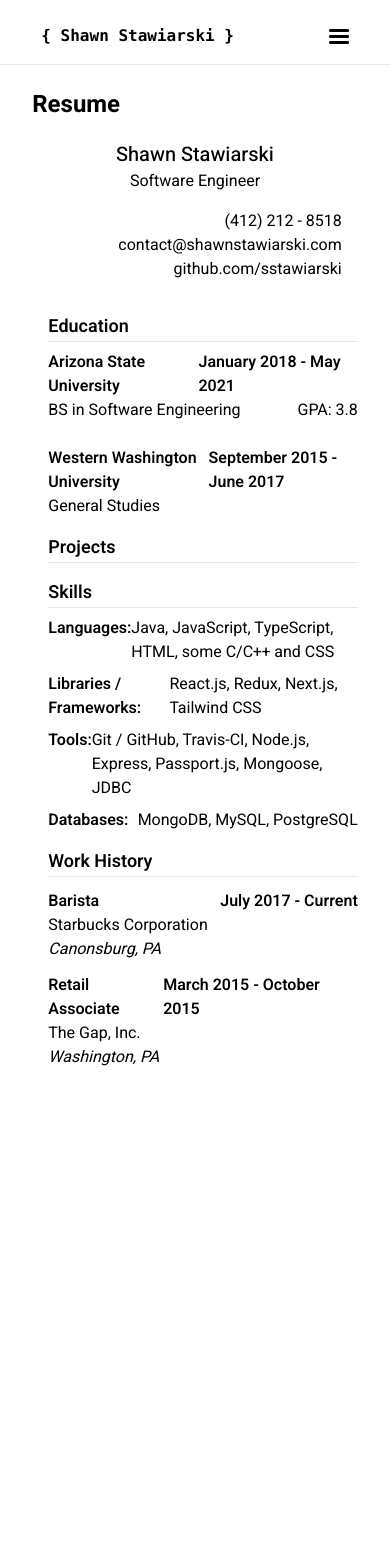
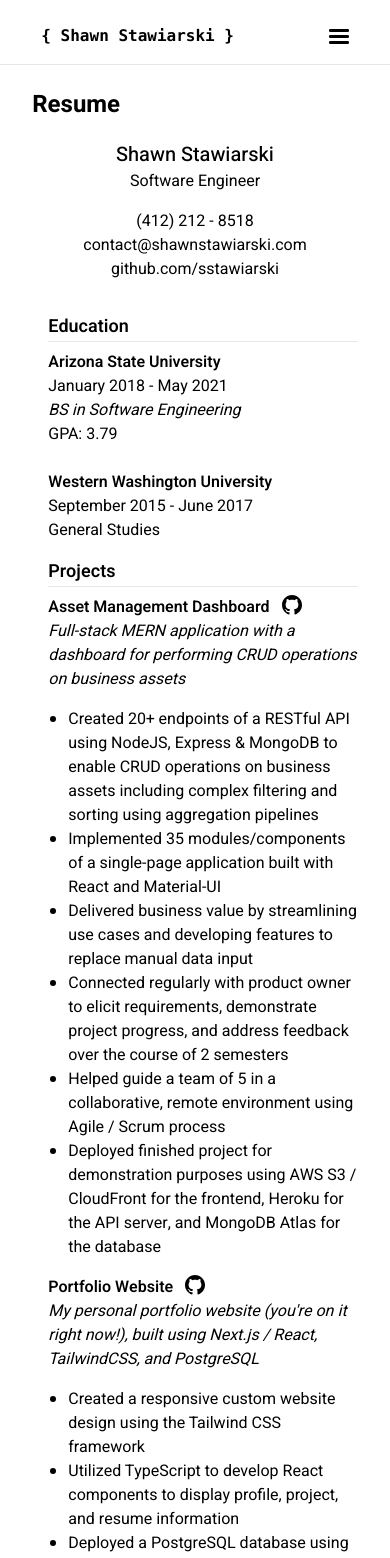
Before and after one commit to sstawiarski/nextjs-portfolio-website, a Next.js app: page /resume in a window 390 px wide. Shown: the top 1558 px of the page. Before the commit the page ends 1125 px from the top, so only its background shows below. Built offline with nearby package versions, Linux system fonts and the light colour scheme.

Commit message:
feat: make resume more dynamic
adds types and data for the resume sections to be dynamically mapped and improve maintainability
fixes styling issues on small screens

```diff
--- a/pages/resume.tsx
+++ b/pages/resume.tsx
@@ -1,8 +1,131 @@
+import { FC } from 'react';
 import { useRouter } from "next/router";
-import { Subsection, ProfileFooter, FooterItem } from "../components/ProjectDetail";
+import GitHubIcon from "../public/icons/github.svg";
 
-const Resume = () => {
+type ResumeProject = {
+    name: string;
+    addl?: string;
+    subtitle?: string;
+    bullets: string[];
+
+    /** An external URL to link to, such as GitHub */
+    ext_url?: string;
+    /** The relative URL of the project page in this portfolio */
+    url?: string;
+};
+
+type ResumeWorkHistory = {
+    company: string;
+    location: string;
+    startMonth: string;
+    endMonth: string;
+    jobTitle: string;
+};
+
+type ResumeSkill = {
+    title: string;
+    items: string | string[];
+};
+
+/* List of projects for the resume Projects section */
+const projects: ResumeProject[] = [
+    {
+        name: "Asset Management Dashboard",
+        addl: "Capstone Project",
+        subtitle: "Full-stack MERN application with a dashboard for performing CRUD operations on business assets",
+        bullets: [
+            "Created 20+ endpoints of a RESTful API using NodeJS, Express & MongoDB to enable CRUD operations on business assets including complex filtering and sorting using aggregation pipelines",
+            "Implemented 35 modules/components of a single-page application built with React and Material-UI",
+            "Delivered business value by streamlining use cases and developing features to replace manual data input",
+            "Connected regularly with product owner to elicit requirements, demonstrate project progress, and address feedback over the course of 2 semesters",
+            "Helped guide a team of 5 in a collaborative, remote environment using Agile / Scrum process",
+            "Deployed finished project for demonstration purposes using AWS S3 / CloudFront for the frontend, Heroku for the API server, and MongoDB Atlas for the database",
+        ],
+        ext_url: "https://github.com/sstawiarski/SER-401-Project-24",
+        url: "/projects/2",
+    },
+    {
+        name: "Portfolio Website",
+        subtitle:
+            "My personal portfolio website (you're on it right now!), built using Next.js / React, TailwindCSS, and PostgreSQL",
+        bullets: [
+            "Created a responsive custom website design using the Tailwind CSS framework",
+            "Utilized TypeScript to develop React components to display profile, project, and resume information",
+            "Deployed a PostgreSQL database using AWS RDS and created TypeORM models for storing content",
+            "Employed data fetching techniques supplied by Next.js to statically generate webpages",
+            "Optimized website performance and SEO using Lighthouse analysis and Next.js features such as static generation, server-side rendering, and image optimization",
+            "Employed AWS Lambda, AWS SES, and AWS API Gateway to implement a serverless email contact form",
+        ],
+        ext_url: "https://github.com/sstawiarski/nextjs-portfolio-website",
+    },
+    {
+        name: "Distributed P2P Calculator",
+        subtitle: "Multithreaded Java peer-to-peer calculator CLI application",
+        bullets: [
+            "Designed and implemented leader elections and distributed mathematical calculations",
+            "Used protocol buffers to facilitate peer communication using structured messages",
+            "Ensured fault tolerance by handling communication errors and electing new leaders as necessary",
+        ],
+    },
+    {
+        name: "Movie Database and CLI Tool",
+        subtitle: "Java command line application accessing a MySQL database to perform selected queries on movies",
+        bullets: [
+            "Designed relational schema and performed database normalization to ensure database quality and data integrity across 13 tables",
+            "Implemented 22 different queries on the database securely by using PreparedStatements & the JDBC API",
+        ],
+        url: "/projects/1",
+    },
+];
+
+/* Work history section content */
+const workItems: ResumeWorkHistory[] = [
+    {
+        location: "Canonsburg, PA",
+        jobTitle: "Barista",
+        startMonth: "July 2017",
+        endMonth: "Current",
+        company: "Starbucks Coffee Company",
+    },
+    {
+        location: "Washington, PA",
+        jobTitle: "Retail Associate",
+        startMonth: "March 2015",
+        endMonth: "October 2015",
+        company: "The Gap, Inc.",
+    },
+    {
+        location: "Canonsburg, PA",
+        jobTitle: "Team Member",
+        startMonth: "June 2014",
+        endMonth: "October 2014",
+        company: "Zoup! Eatery",
+    },
+];
+
+/* Skills section content */
+const skills: ResumeSkill[] = [
+    {
+        title: "Languages",
+        items: ["Java", "JavaScript", "TypeScript", "HTML", "some C/C++ and CSS"],
+    },
+    {
+        title: "Libraries / Frameworks",
+        items: ["React.js", "Redux", "Next.js", "Tailwind CSS"],
+    },
+    {
+        title: "Tools",
+        items: ["Git / GitHub", "Travis-CI", "Node.js", "Express", "Passport.js", "Mongoose", "JDBC"],
+    },
+    {
+        title: "Databases",
+        items: ["MongoDB", "MySQL", "PostgreSQL"],
+    },
+];
+
+const Resume: FC = () => {
     const router = useRouter();
+
     return (
         <article className="md:shadow w-11/12 md:w-3/4 rounded mr-auto ml-auto p-4 md:mt-10 dark:bg-gray-700">
             <header>
@@ -12,7 +135,7 @@ const Resume = () => {
                         <span className="text-xl font-medium">Shawn Stawiarski</span>
                         <span>Software Engineer</span>
                     </div>
-                    <div className="flex flex-col text-right">
+                    <div className="flex flex-col text-center sm:text-right">
                         <a href="tel:+14122128518" className="hover:text-blue-600 transition-colors">
                             (412) 212 - 8518
                         </a>
@@ -31,21 +154,21 @@ const Resume = () => {
                 <span className="font-semibold text-lg">Education</span>
                 <hr />
                 <div className="education-subsection mt-2">
-                    <div className="flex flex-row justify-between">
+                    <div className="flex flex-col sm:flex-row justify-between">
                         <span className="font-semibold text-base">Arizona State University</span>
-                        <span className="font-semibold text-base">January 2018 - May 2021</span>
+                        <span className="sm:font-semibold text-base">January 2018 - May 2021</span>
                     </div>
-                    <div className="flex flex-row justify-between">
-                        <span className="text-base">BS in Software Engineering</span>
-                        <span className="text-base">GPA: 3.8</span>
+                    <div className="flex flex-col sm:flex-row sm:justify-between">
+                        <span className="text-base italic sm:not-italic">BS in Software Engineering</span>
+                        <span className="text-base">GPA: 3.79</span>
                     </div>
                 </div>
                 <div className="education-subsection mt-6">
-                    <div className="flex flex-row justify-between">
+                    <div className="flex flex-col sm:flex-row justify-between">
                         <span className="font-semibold text-base">Western Washington University</span>
-                        <span className="font-semibold text-base">September 2015 - June 2017</span>
+                        <span className="sm:font-semibold text-base">September 2015 - June 2017</span>
                     </div>
-                    <div className="flex flex-row justify-between">
+                    <div className="flex flex-col sm:flex-row sm:justify-between">
                         <span className="text-base">General Studies</span>
                     </div>
                 </div>
@@ -55,55 +178,77 @@ const Resume = () => {
             <section className="mt-4 ml-4">
                 <span className="font-semibold text-lg">Projects</span>
                 <hr />
+                {projects.map((proj) => {
+                    const hasURL = Boolean(proj?.url);
+                    const classname = [
+                        "font-semibold text-base",
+                        hasURL
+                            ? "hover:text-blue-700 dark:hover:text-green-500 transition-colors cursor-pointer"
+                            : "cursor-default",
+                    ].join(" ");
 
+                    return (
+                        <div key={proj.name} className="mt-2 mb-4">
+                            <div className="flex justify-start -mb-7">
+                                <span className={classname} onClick={() => (hasURL ? router.push(proj.url) : null)}>
+                                    {proj.name}
+                                </span>
+                                {proj?.ext_url && (
+                                    <a target="_blank" href={proj.ext_url} rel="noopener noreferrer">
+                                        <GitHubIcon
+                                            aria-label={`Link to project named ${proj.name} GitHub repo`}
+                                            className="fill-current cursor-pointer ml-3 h-5 w-5 mt-0 mb-2 hover:text-blue-700 dark:hover:text-green-500 transition-colors"
+                                        />
+                                    </a>
+                                )}
+                            </div>
+                            <br />
+
+                            <span className="italic text-base">{proj?.subtitle}</span>
+                            <br />
+
+                            <div className="project-bullets">
+                                <ul className="list-disc ml-5 sm:ml-10 mt-4 sm:mt-0">
+                                    {proj.bullets.map((bullet, idx) => (
+                                        <li key={idx}>{bullet}</li>
+                                    ))}
+                                </ul>
+                            </div>
+                        </div>
+                    );
+                })}
             </section>
 
             {/* Skills */}
             <section className="mt-4 ml-4">
                 <span className="font-semibold text-lg">Skills</span>
                 <hr />
-                <div className="flex justify-between mt-2">
-                    <span className="font-semibold text-base">Languages:</span>
-                    <span>Java, JavaScript, TypeScript, HTML, some C/C++ and CSS</span>
-                </div>
-                <div className="flex justify-between mt-2">
-                    <span className="font-semibold text-base">Libraries / Frameworks:</span>
-                    <span>React.js, Redux, Next.js, Tailwind CSS</span>
-                </div>
-                <div className="flex justify-between mt-2">
-                    <span className="font-semibold text-base">Tools:</span>
-                    <span>Git / GitHub, Travis-CI, Node.js, Express, Passport.js, Mongoose, JDBC</span>
-                </div>
-                <div className="flex justify-between mt-2">
-                    <span className="font-semibold text-base">Databases:</span>
-                    <span>MongoDB, MySQL, PostgreSQL</span>
-                </div>
+                {skills.map((skill, idx) => (
+                    <div className="flex flex-col sm:flex-row sm:justify-between mt-2" key={idx}>
+                        <span className="font-semibold text-base">{skill.title}:</span>
+                        <span>{Array.isArray(skill.items) ? skill.items.join(", ") : skill.items}</span>
+                    </div>
+                ))}
             </section>
 
             {/* Work History */}
             <section className="mt-4 ml-4">
                 <span className="font-semibold text-lg">Work History</span>
                 <hr />
-                <div className="work-subsection mt-3">
-                    <div className="flex flex-row justify-between">
-                        <span className="font-semibold text-base">Barista</span>
-                        <span className="font-semibold text-base">July 2017 - Current</span>
+                {workItems.map((workItem, idx) => (
+                    <div key={idx} className="work-subsection mt-3">
+                        <div className="flex flex-col sm:flex-row justify-between">
+                            <span className="font-semibold text-base">{workItem.jobTitle}</span>
+                            <span className="sm:font-semibold text-base">
+                                {workItem.startMonth} - {workItem.endMonth}
+                            </span>
+                        </div>
+                        <div className="flex flex-row justify-between">
+                            <span className="italic sm:not-italic text-base">{workItem.company}</span>
+                        </div>
+                        <span className="italic">{workItem.location}</span>
                     </div>
-                    <div className="flex flex-row justify-between">
-                        <span className="text-base">Starbucks Corporation</span>
-                    </div>
-                    <span className="italic">Canonsburg, PA</span>
-                </div>
-                <div className="work-subsection mt-3">
-                    <div className="flex flex-row justify-between">
-                        <span className="font-semibold text-base">Retail Associate</span>
-                        <span className="font-semibold text-base">March 2015 - October 2015</span>
-                    </div>
-                    <div className="flex flex-row justify-between">
-                        <span className="text-base">The Gap, Inc.</span>
-                    </div>
-                    <span className="italic">Washington, PA</span>
-                </div>
+                ))}
             </section>
         </article>
     );
```
